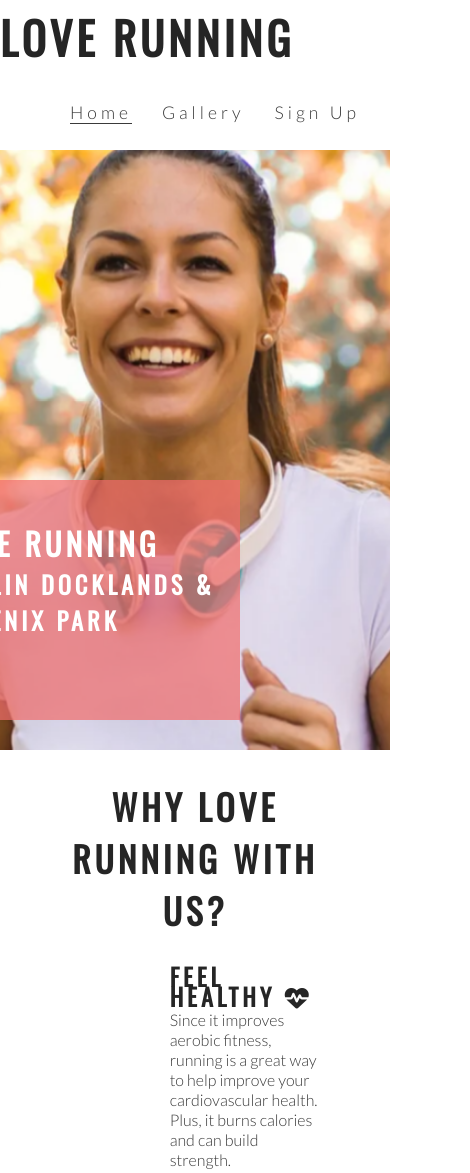
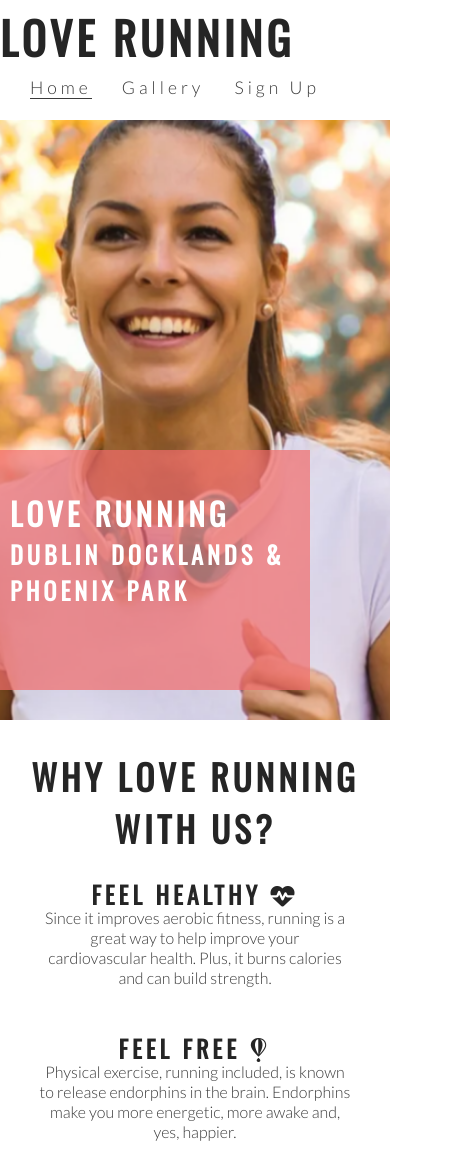
Before and after one commit to Togothor/love-running, a plain HTML site: page index.html in a window 390 px wide. Shown: the top 1173 px of the page, 470 px wide, since content can reach past the window. Drawn offline with nearby package versions, Linux system fonts and the light colour scheme.

Commit message:
add styles for club ethos section on mobile screens

```diff
--- a/assets/css/style.css
+++ b/assets/css/style.css
@@ -292,3 +292,39 @@ footer {
         display: none;
     }
 }
+
+/* For medium screen sizes from 950px wide and down */
+@media screen and (max-width: 950px) {
+
+    #menu {
+        clear: left;
+        float: left;
+        margin-left: 30px;
+        margin-bottom: 20px;
+        line-height: 25px;
+    }
+
+    #cover-text {
+        left: 0;
+    }
+
+    #club-ethos {
+        width: 90%;
+        height: 1200px;
+        margin: 0 auto;
+    }
+
+    .left-about-heading, .right-about-heading {
+        width: inherit;
+    }
+
+    .left-about-heading h2, .right-about-heading h2 {
+        width: 100%;
+        text-align: center;
+    }
+
+    .left-about-heading p, .right-about-heading p {
+        text-align: center;
+        padding: 0 20px;
+    }
+}
```
